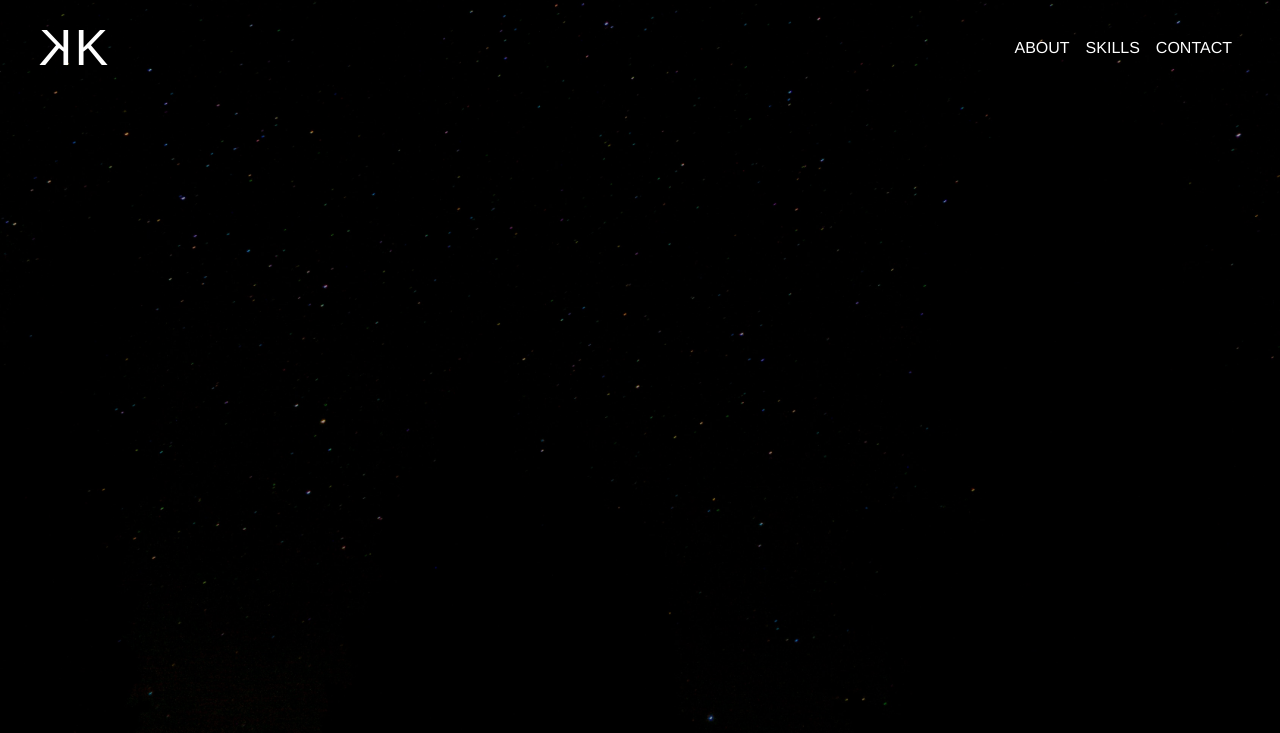
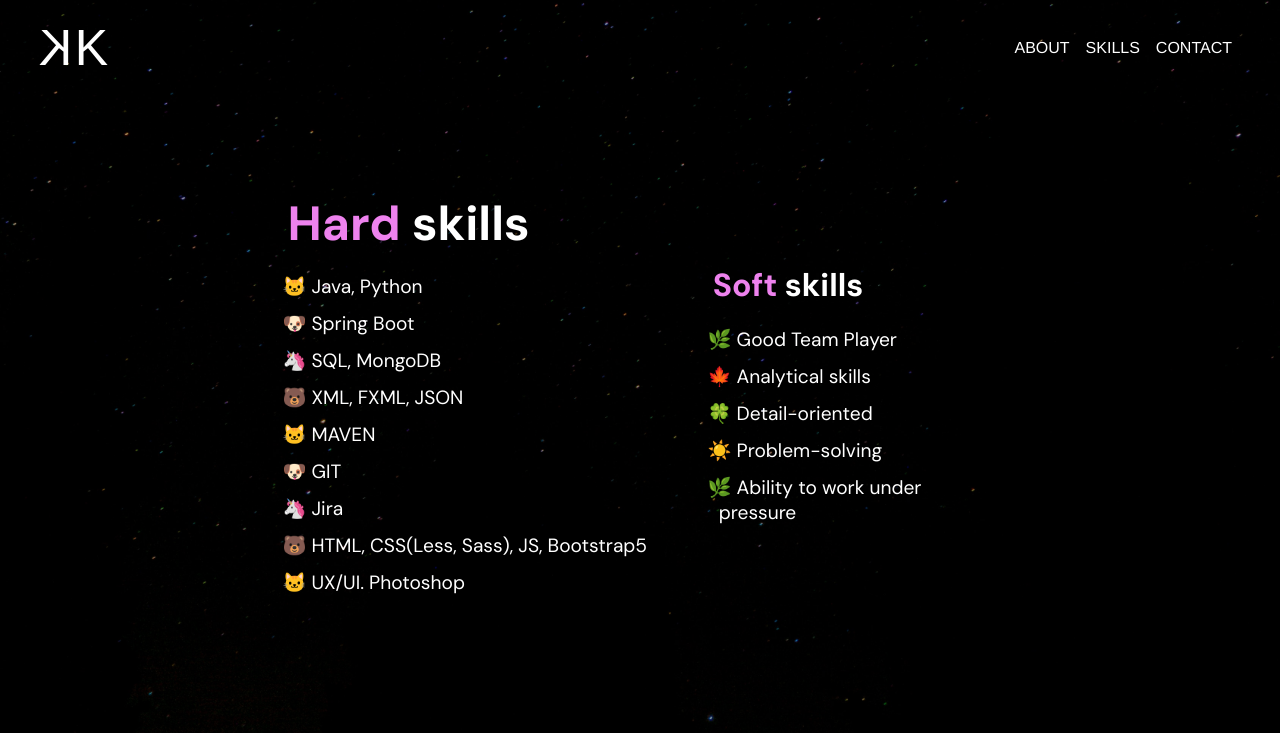
Before and after one commit to kristinkor/kristinkor.io, a plain HTML site: page index.html in a window 1280 px wide. Both pictures are taken after a click on the link "SKILLS". Shown: the top 733 px of the page. Drawn offline with nearby package versions, Linux system fonts and the light colour scheme; a web font is replaced by a local one.

Commit message:
Add files via upload

```diff
--- a/style.css
+++ b/style.css
@@ -130,7 +130,7 @@ html[data-theme='daytime'] {
 }
 
 #contact, #skills {
-display: none !important;;
+display: none;
 }
 
 #contact h1 {
```
